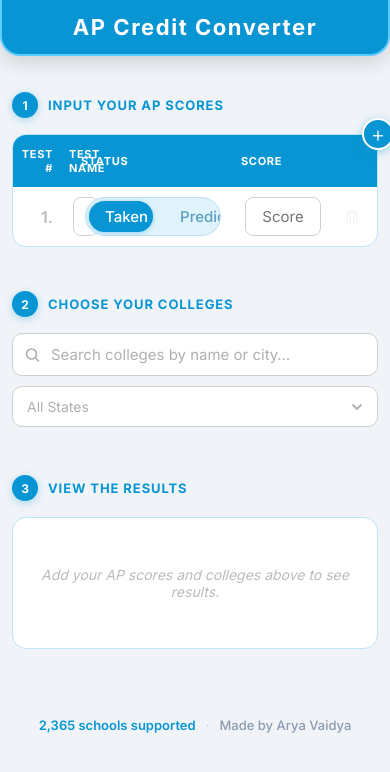
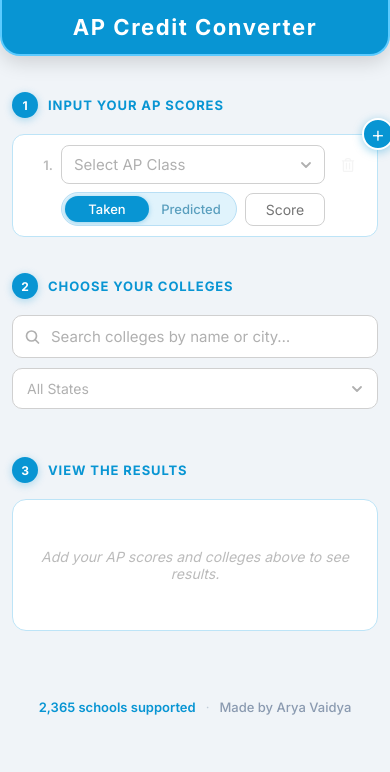
Before and after one commit to AryaVaidya08/Credit-Converter, a Next.js app: page / in a window 390 px wide. Shown: the top 772 px of the page. Built offline with nearby package versions, Linux system fonts and the light colour scheme.

Commit message:
works on phones:

```diff
--- a/app/step1/apinputting.js
+++ b/app/step1/apinputting.js
@@ -4,13 +4,38 @@ import { useState, useRef, useEffect } from "react";
 import ApScoreBar from "./apscorebar";
 import styles from "./apinputting.module.css";
 
+const STORAGE_KEY = "apScores";
+
 export default function ApInputting({ apClasses = [], onScoresChange }) {
   const [rows, setRows] = useState([{ id: 0, selectedClass: "", isTaken: true, score: "" }]);
   const nextId = useRef(1);
+  const skipSave = useRef(true);
 
+  // Notify parent + save to localStorage on every rows change
   useEffect(() => {
     if (onScoresChange) onScoresChange(rows);
+    if (skipSave.current) {
+      skipSave.current = false;
+      return;
+    }
+    try {
+      localStorage.setItem(STORAGE_KEY, JSON.stringify(rows));
+    } catch {}
   }, [rows]); // eslint-disable-line react-hooks/exhaustive-deps
+
+  // Load from localStorage on mount
+  useEffect(() => {
+    try {
+      const saved = localStorage.getItem(STORAGE_KEY);
+      if (saved) {
+        const parsed = JSON.parse(saved);
+        if (Array.isArray(parsed) && parsed.length > 0) {
+          setRows(parsed);
+          nextId.current = Math.max(...parsed.map(r => r.id), 0) + 1;
+        }
+      }
+    } catch {}
+  }, []); // eslint-disable-line react-hooks/exhaustive-deps
 
   function addRow() {
     setRows(prev => [...prev, { id: nextId.current++, selectedClass: "", isTaken: true, score: "" }]);
--- a/app/step1/apinputting.module.css
+++ b/app/step1/apinputting.module.css
@@ -84,23 +84,25 @@
 
 @media (max-width: 600px) {
   .outer {
-    margin-bottom: 28px;
+    margin-bottom: 20px;
   }
 
-  /* Allow the table to scroll horizontally instead of being clipped */
+  /* Remove the card shell — each row becomes its own card */
   .tableCard {
-    overflow-x: auto;
-    overflow-y: hidden;
+    overflow: visible;
+    background: transparent;
+    border: none;
+    border-radius: 0;
   }
 
-  /* Tighten column widths so the table fits better when scrolling */
-  .colIndex  { width: 48px; }
-  .colStatus { width: 160px; }
-  .colScore  { width: 100px; }
-  .colDelete { width: 44px; }
+  /* Make table and body block-level so rows can be grid cards */
+  .table,
+  .table tbody {
+    display: block;
+  }
 
-  .th {
-    padding: 12px 8px;
-    font-size: 11px;
+  .table colgroup,
+  .table thead {
+    display: none;
   }
 }
--- a/app/step1/apscorebar.module.css
+++ b/app/step1/apscorebar.module.css
@@ -163,3 +163,69 @@
   opacity: 0.2;
   cursor: default;
 }
+
+@media (max-width: 600px) {
+  /* Each row becomes an individual white card */
+  .tableRow {
+    display: grid;
+    grid-template-columns: 28px 1fr 80px 32px;
+    grid-template-areas:
+      "idx  name  name  del"
+      ".    stat  scr   .  ";
+    background: white;
+    border: 1px solid #bde4f7;
+    border-radius: 12px;
+    margin-bottom: 8px;
+    padding: 10px 12px;
+    column-gap: 8px;
+    row-gap: 8px;
+  }
+
+  /* Disable alternating and hover backgrounds inside cards */
+  .tableRow:nth-child(even) td,
+  .tableRow:hover td {
+    background-color: transparent;
+  }
+
+  .tdIndex {
+    grid-area: idx;
+    padding: 0;
+    font-size: 13px;
+    align-self: center;
+  }
+
+  .tdName {
+    grid-area: name;
+    padding: 0;
+  }
+
+  .tdStatus {
+    grid-area: stat;
+    padding: 0;
+    align-self: center;
+  }
+
+  .tdScore {
+    grid-area: scr;
+    padding: 0;
+    align-self: center;
+  }
+
+  .tdDelete {
+    grid-area: del;
+    padding: 0;
+    align-self: center;
+  }
+
+  /* Compact segmented control */
+  .segOption {
+    padding: 5px 8px;
+    font-size: 13px;
+  }
+
+  /* Compact score input */
+  .scoreInput {
+    padding: 7px 8px;
+    font-size: 14px;
+  }
+}
--- a/app/step2/collegesearch.js
+++ b/app/step2/collegesearch.js
@@ -237,7 +237,7 @@ export default function CollegeSearch({ selectedColleges = [], onAddCollege, onR
                 <tr key={c.uuid} className={styles.tableRow}>
                   <td className={styles.tdIndex}>{i + 1}.</td>
                   <td className={styles.tdName}>{c.name}</td>
-                  <td className={styles.tdCity}>{c.city}</td>
+                  <td className={styles.tdCity} data-state={c.state}>{c.city}</td>
                   <td className={styles.tdState}>{c.state}</td>
                   <td className={styles.tdDelete}>
                     <button
--- a/app/step2/collegesearch.module.css
+++ b/app/step2/collegesearch.module.css
@@ -363,20 +363,89 @@
     width: 100%;
   }
 
-  /* Allow the selected colleges table to scroll horizontally */
+  /* Remove the card shell — each row becomes its own card */
   .tableCard {
-    overflow-x: auto;
-    overflow-y: hidden;
+    overflow: visible;
+    background: transparent;
+    border: none;
+    border-radius: 0;
   }
 
-  /* Tighten column widths */
-  .colIndex  { width: 44px; }
-  .colCity   { width: 130px; }
-  .colState  { width: 60px; }
-  .colDelete { width: 44px; }
+  /* Make table and body block-level so rows can be grid cards */
+  .table,
+  .table tbody {
+    display: block;
+  }
 
-  .th {
-    padding: 12px 8px;
-    font-size: 11px;
+  .table colgroup,
+  .table thead {
+    display: none;
+  }
+
+  /* Each selected college row becomes a card */
+  .tableRow {
+    display: grid;
+    grid-template-columns: 28px 1fr auto;
+    grid-template-rows: auto auto;
+    grid-template-areas:
+      "idx  name  del"
+      ".    city  city";
+    background: white;
+    border: 1px solid #bde4f7;
+    border-radius: 12px;
+    margin-bottom: 6px;
+    padding: 10px 12px;
+    column-gap: 8px;
+    row-gap: 2px;
+  }
+
+  /* Reset alternating and hover backgrounds */
+  .tableRow:nth-child(even) td,
+  .tableRow:hover td {
+    background-color: transparent;
+  }
+
+  .tdIndex {
+    grid-area: idx;
+    padding: 0;
+    font-size: 13px;
+    align-self: start;
+    padding-top: 2px;
+  }
+
+  .tdName {
+    grid-area: name;
+    padding: 0;
+    font-size: 14px;
+    font-weight: 700;
+    white-space: normal;
+    overflow: visible;
+  }
+
+  .tdCity {
+    grid-area: city;
+    padding: 0;
+    font-size: 12px;
+    color: #888;
+    white-space: normal;
+    overflow: visible;
+  }
+
+  /* Append the state abbreviation after the city via data-state attribute */
+  .tdCity::after {
+    content: ", " attr(data-state);
+    font-weight: 600;
+    color: #0895d3;
+  }
+
+  .tdState {
+    display: none;
+  }
+
+  .tdDelete {
+    grid-area: del;
+    padding: 0;
+    align-self: start;
+    padding-top: 2px;
   }
 }
--- a/app/step3/results.js
+++ b/app/step3/results.js
@@ -141,8 +141,43 @@ function CollegeCard({ college, validScores }) {
   );
 }
 
+function csvEscape(val) {
+  const s = String(val ?? "");
+  return `"${s.replace(/"/g, '""')}"`;
+}
+
 export default function Results({ apScores, selectedColleges }) {
   const validScores = apScores.filter(row => row.selectedClass && row.score);
+
+  function handleDownload() {
+    const lines = [
+      ["College", "AP Course", "Status", "Your Score", "Min Score Required", "Credits Given"].join(","),
+    ];
+
+    for (const college of selectedColleges) {
+      const collegeData = apData[college.uuid];
+      if (!collegeData) continue;
+      const { breakdown } = calculateCredits(collegeData, validScores);
+      for (const item of breakdown) {
+        lines.push([
+          csvEscape(college.name),
+          csvEscape(item.apName),
+          csvEscape(item.isTaken ? "Taken" : "Predicted"),
+          csvEscape(item.score),
+          csvEscape(item.noCredit ? "—" : item.scoreRequired),
+          csvEscape(item.noCredit ? "Score too low" : item.creditsGiven),
+        ].join(","));
+      }
+    }
+
+    const blob = new Blob([lines.join("\n")], { type: "text/csv" });
+    const url = URL.createObjectURL(blob);
+    const a = document.createElement("a");
+    a.href = url;
+    a.download = "ap_credits.csv";
+    a.click();
+    URL.revokeObjectURL(url);
+  }
 
   if (validScores.length === 0 && selectedColleges.length === 0) {
     return (
@@ -170,6 +205,14 @@ export default function Results({ apScores, selectedColleges }) {
 
   return (
     <div className={styles.results}>
+      <div className={styles.resultsTopBar}>
+        <button className={styles.downloadBtn} onClick={handleDownload}>
+          <svg width="13" height="13" viewBox="0 0 13 13" fill="none" xmlns="http://www.w3.org/2000/svg">
+            <path d="M6.5 1v7.5M6.5 8.5l-2.5-2.5M6.5 8.5l2.5-2.5M1.5 10.5h10" stroke="currentColor" strokeWidth="1.6" strokeLinecap="round" strokeLinejoin="round"/>
+          </svg>
+          Download CSV
+        </button>
+      </div>
       {selectedColleges.map(college => (
         <CollegeCard key={college.uuid} college={college} validScores={validScores} />
       ))}
--- a/app/step3/results.module.css
+++ b/app/step3/results.module.css
@@ -2,6 +2,33 @@
   display: flex;
   flex-direction: column;
   gap: 10px;
+}
+
+.resultsTopBar {
+  display: flex;
+  justify-content: flex-end;
+  margin-bottom: -2px;
+}
+
+.downloadBtn {
+  display: flex;
+  align-items: center;
+  gap: 6px;
+  padding: 6px 14px;
+  border-radius: 8px;
+  border: 1px solid #0895d3;
+  background: white;
+  color: #0895d3;
+  font-size: 12px;
+  font-weight: 700;
+  cursor: pointer;
+  transition: background 0.15s, color 0.15s;
+  letter-spacing: 0.03em;
+}
+
+.downloadBtn:hover {
+  background: #0895d3;
+  color: white;
 }
 
 .placeholder {
@@ -189,13 +216,17 @@
     flex: 1;
   }
 
-  /* Breakdown table scrolls horizontally instead of overflowing */
-  .breakdown {
-    overflow-x: auto;
+  /* Hide Status and Min Score Required columns — 3 columns fit without scrolling */
+  .breakdownTable th:nth-child(2),
+  .breakdownTable td:nth-child(2),
+  .breakdownTable th:nth-child(4),
+  .breakdownTable td:nth-child(4) {
+    display: none;
   }
 
   .breakdownTable th,
   .breakdownTable td {
-    padding: 9px 10px;
+    padding: 9px 12px;
+    white-space: normal;
   }
 }
```
